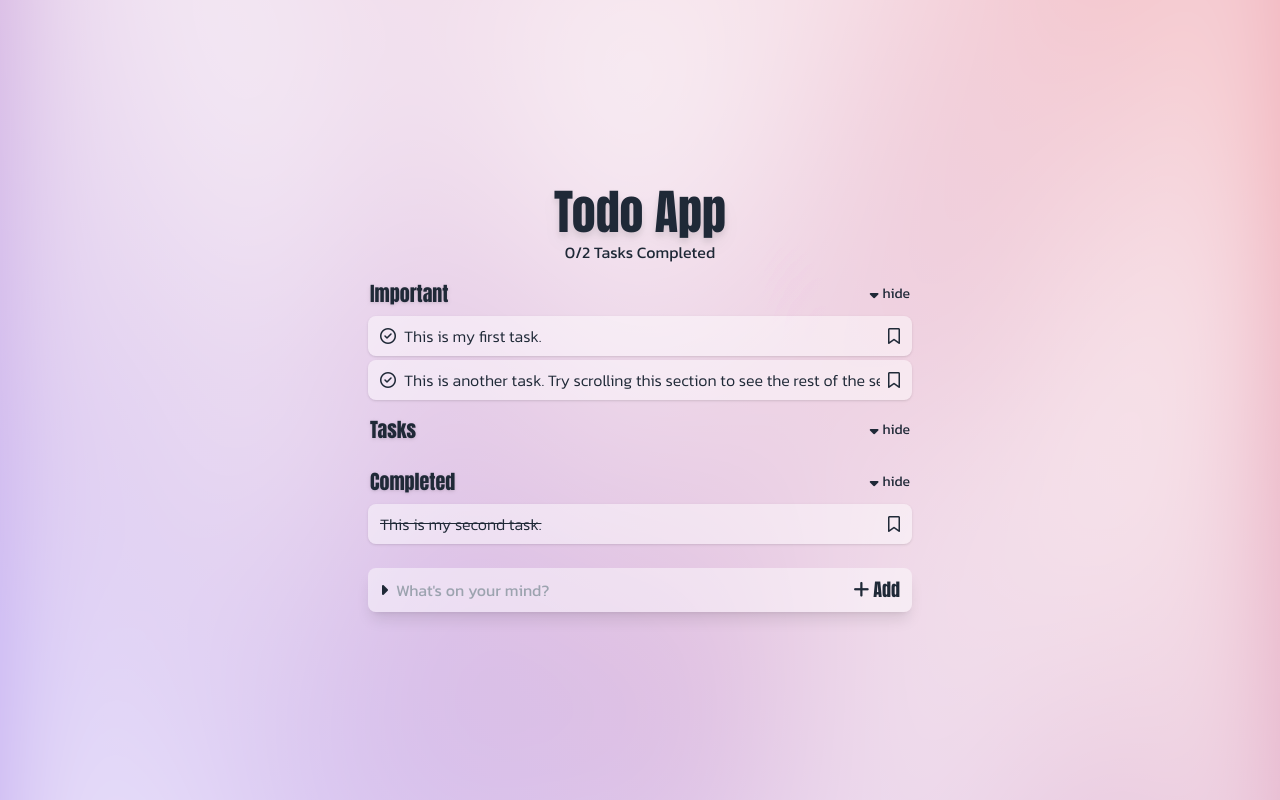
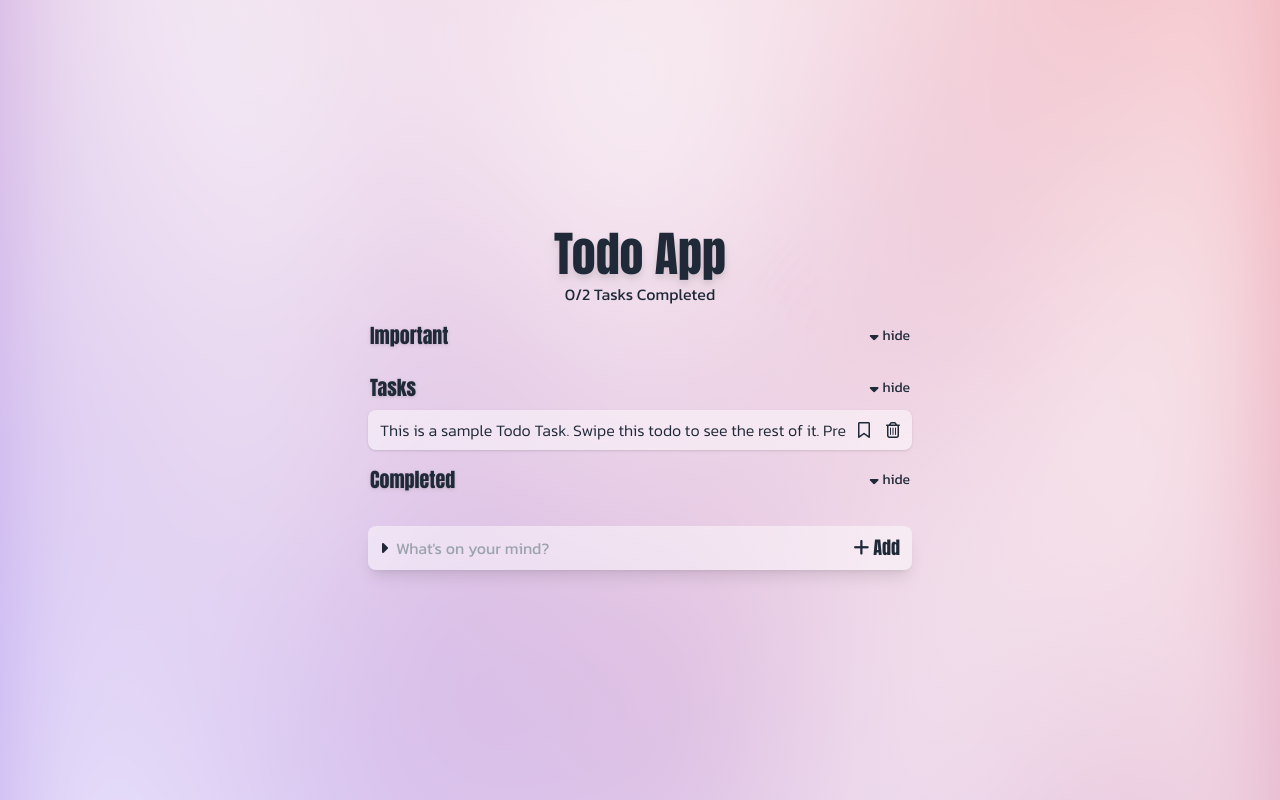
Before and after one commit to umarfarooq6519/TodoApp, a React (Vite) app: page / in a window 1280 px wide. Built offline with nearby package versions, Linux system fonts and the light colour scheme.

Commit message:
add delete, complete and bookmark functionality

```diff
--- a/src/App.tsx
+++ b/src/App.tsx
@@ -9,6 +9,7 @@ export interface Todo {
   id: number;
   text: string;
   completed: boolean;
+  important: boolean;
 }
 
 export default function App(): JSX.Element {
@@ -22,14 +23,21 @@ export default function App(): JSX.Element {
   const task_styling = "overflow-x-auto no-scrollbar w-full";
 
   // Managing Todos
-  const [todos, setTodos] = useState<Todo[]>([]); //state for storing todo list
-  const [text, setText] = useState<string>(""); //state for storing text
+  const [todos, setTodos] = useState<Todo[]>([
+    {
+      id: Date.now(),
+      text: "This is a sample Todo Task. Swipe this todo to see the rest of it. Pretty Cool Right?",
+      completed: false,
+      important: false,
+    },
+  ]); //state for storing todo list
 
   const handleSubmit = (text: string): void => {
     const newTodo: Todo = {
       id: Date.now(),
       text: text,
       completed: false,
+      important: false,
     };
 
     setTodos((prevTodos) => [...prevTodos, newTodo]);
@@ -42,6 +50,19 @@ export default function App(): JSX.Element {
           ? {
               ...todo,
               completed: !todo.completed,
+            }
+          : todo
+      )
+    );
+  };
+
+  const ToggleImportant = (id: number): void => {
+    setTodos((prevTodos) =>
+      prevTodos.map((todo) =>
+        todo.id === id
+          ? {
+              ...todo,
+              important: !todo.important,
             }
           : todo
       )
@@ -67,6 +88,12 @@ export default function App(): JSX.Element {
           ul_styling={ul_styling}
           li_styling={li_styling}
           task_styling={task_styling}
+          todos={todos} // Pass down todos state
+          handleSubmit={handleSubmit} // Pass down handleSubmit function
+          ToggleCompleted={ToggleCompleted} // Pass down ToggleCompleted function
+          deleteTodo={deleteTodo} // Pass down deleteTodo function
+          ToggleImportant={ToggleImportant}
+
         />
 
         <TasksSection
@@ -79,6 +106,7 @@ export default function App(): JSX.Element {
           handleSubmit={handleSubmit} // Pass down handleSubmit function
           ToggleCompleted={ToggleCompleted} // Pass down ToggleCompleted function
           deleteTodo={deleteTodo} // Pass down deleteTodo function
+          ToggleImportant={ToggleImportant}
         />
 
         <CompletedSection
@@ -87,6 +115,10 @@ export default function App(): JSX.Element {
           ul_styling={ul_styling}
           li_styling={li_styling}
           task_styling={task_styling}
+          todos={todos} // Pass down todos state
+          handleSubmit={handleSubmit} // Pass down handleSubmit function
+          ToggleCompleted={ToggleCompleted} // Pass down ToggleCompleted function
+          deleteTodo={deleteTodo} // Pass down deleteTodo function
         />
 
         <NewTaskSection
--- a/src/Components/CompletedSection.tsx
+++ b/src/Components/CompletedSection.tsx
@@ -1,4 +1,5 @@
 import { useState } from "react";
+import { Todo } from "../App";
 
 interface Props {
   tasks_div: string;
@@ -6,39 +7,53 @@ interface Props {
   ul_styling: string;
   li_styling: string;
   task_styling: string;
+  todos: Todo[]; // Pass down todos state
+  handleSubmit: (text: string) => void; // Pass down handleSubmit function
+  ToggleCompleted: (id: number) => void; // Pass down ToggleCompleted function
+  deleteTodo: (id: number) => void; // Pass down deleteTodo function
 }
 
-export default function CompletedSection(props: Props) {
-  const [showCompleted, setCompleted] = useState(true);
-  const caretIcon = showCompleted ? (
+export default function TasksSection(props: Props) {
+  const [showTasks, setTasks] = useState(true);
+  const caretIcon = showTasks ? (
     <i className="fa-solid fa-caret-down fa-sm"></i>
   ) : (
     <i className="fa-solid fa-caret-right fa-sm"></i>
   );
 
+  const completedTodos = props.todos.filter((todo) => todo.completed);
+
   return (
-    <div className={`${props.tasks_div}`}>
+    <div className={props.tasks_div}>
       <span className="flex items-center justify-between px-0.5">
         <h2 className={props.subheading}>Completed</h2>
         <button
           type="button"
           className={`flex items-center gap-1`}
-          onClick={() => setCompleted(!showCompleted)}
+          onClick={() => setTasks(!showTasks)}
         >
           {caretIcon}
-          <p className="text-sm">{showCompleted ? `hide` : `show`}</p>
+          <p className="text-sm">{showTasks ? `hide` : `show`}</p>
         </button>
       </span>
 
-      <ul
-        className={`${props.ul_styling}  ${showCompleted ? `block` : `hidden`}`}
-      >
-        <li className={`${props.li_styling}`}>
-          <span className={`${props.task_styling} line-through`}>
-            This is my second task.
-          </span>
-          <i className="fa-regular fa-bookmark"></i>
-        </li>
+      <ul className={`${props.ul_styling} ${showTasks ? `block` : `hidden`}`}>
+        {completedTodos.map((todo) => (
+          <li key={todo.id} className={`${props.li_styling}`}>
+            <span
+              onClick={() => props.ToggleCompleted(todo.id)}
+              className={`${props.task_styling} line-through`}
+            >
+              {todo.text}
+            </span>
+            <span className="flex items-center gap-4">
+              <i
+                className="fa-regular fa-trash-alt"
+                onClick={() => props.deleteTodo(todo.id)}
+              ></i>
+            </span>
+          </li>
+        ))}
       </ul>
     </div>
   );
--- a/src/Components/ImportantSection.tsx
+++ b/src/Components/ImportantSection.tsx
@@ -1,18 +1,29 @@
 import { useState } from "react";
+import { Todo } from "../App";
+
 interface Props {
   tasks_div: string;
   subheading: string;
   ul_styling: string;
   li_styling: string;
   task_styling: string;
+  todos: Todo[]; // Pass down todos state
+  handleSubmit: (text: string) => void; // Pass down handleSubmit function
+  ToggleCompleted: (id: number) => void; // Pass down ToggleCompleted function
+  deleteTodo: (id: number) => void; // Pass down deleteTodo function
+  ToggleImportant: (id: number) => void; // Pass down deleteTodo function
 }
 
-export default function ImportantSection(props: Props) {
-  const [showImportant, setImportant] = useState(true);
-  const caretIcon = showImportant ? (
+export default function TasksSection(props: Props) {
+  const [showTasks, setTasks] = useState(true);
+  const caretIcon = showTasks ? (
     <i className="fa-solid fa-caret-down fa-sm"></i>
   ) : (
     <i className="fa-solid fa-caret-right fa-sm"></i>
+  );
+
+  const importantTodos = props.todos.filter(
+    (todo) => todo.important && !todo.completed
   );
 
   return (
@@ -22,30 +33,34 @@ export default function ImportantSection(props: Props) {
         <button
           type="button"
           className={`flex items-center gap-1`}
-          onClick={() => setImportant(!showImportant)}
+          onClick={() => setTasks(!showTasks)}
         >
           {caretIcon}
-          <p className="text-sm">{showImportant ? `hide` : `show`}</p>
+          <p className="text-sm">{showTasks ? `hide` : `show`}</p>
         </button>
       </span>
 
-      <ul
-        className={`${props.ul_styling} ${showImportant ? `block` : `hidden`}`}
-      >
-        <li className={props.li_styling}>
-          <i className="fa-regular fa-circle-check"></i>
-          <span className={props.task_styling}>This is my first task.</span>
-          <i className="fa-regular fa-bookmark"></i>
-        </li>
-
-        <li className={props.li_styling}>
-          <i className="fa-regular fa-circle-check"></i>
-          <span className={props.task_styling}>
-            This is another task. Try scrolling this section to see the rest of
-            the sentence.
-          </span>
-          <i className="fa-regular fa-bookmark"></i>
-        </li>
+      <ul className={`${props.ul_styling} ${showTasks ? `block` : `hidden`}`}>
+        {importantTodos.map((todo) => (
+          <li key={todo.id} className={`${props.li_styling}`}>
+            <span
+              onClick={() => props.ToggleCompleted(todo.id)}
+              className={`${props.task_styling}`}
+            >
+              {todo.text}
+            </span>
+            <span className="flex items-center gap-4 pl-1">
+              <i
+                className="fa-solid fa-bookmark"
+                onClick={() => props.ToggleImportant(todo.id)}
+              ></i>
+              <i
+                className="fa-regular fa-trash-alt"
+                onClick={() => props.deleteTodo(todo.id)}
+              ></i>
+            </span>
+          </li>
+        ))}
       </ul>
     </div>
   );
--- a/src/Components/TasksSection.tsx
+++ b/src/Components/TasksSection.tsx
@@ -1,5 +1,5 @@
 import { useState } from "react";
-import {Todo} from "../App";
+import { Todo } from "../App";
 
 interface Props {
   tasks_div: string;
@@ -11,6 +11,7 @@ interface Props {
   handleSubmit: (text: string) => void; // Pass down handleSubmit function
   ToggleCompleted: (id: number) => void; // Pass down ToggleCompleted function
   deleteTodo: (id: number) => void; // Pass down deleteTodo function
+  ToggleImportant: (id: number) => void; // Pass down deleteTodo function
 }
 
 export default function TasksSection(props: Props) {
@@ -19,6 +20,10 @@ export default function TasksSection(props: Props) {
     <i className="fa-solid fa-caret-down fa-sm"></i>
   ) : (
     <i className="fa-solid fa-caret-right fa-sm"></i>
+  );
+
+  const TodosList = props.todos.filter(
+    (todo) => !todo.completed && !todo.important
   );
 
   return (
@@ -36,19 +41,24 @@ export default function TasksSection(props: Props) {
       </span>
 
       <ul className={`${props.ul_styling} ${showTasks ? `block` : `hidden`}`}>
-        {props.todos.map((todo) => (
+        {TodosList.map((todo) => (
           <li key={todo.id} className={`${props.li_styling}`}>
-            <i
-              className={`fa-regular ${
-                todo.completed ? "fa-check-circle" : "fa-circle"
-              }`}
+            <span
               onClick={() => props.ToggleCompleted(todo.id)}
-            ></i>
-            <span className={props.task_styling}>{todo.text}</span>
-            <i
-              className="fa-regular fa-trash-alt"
-              onClick={() => props.deleteTodo(todo.id)}
-            ></i>
+              className={props.task_styling}
+            >
+              {todo.text}
+            </span>
+            <span className="flex items-center gap-4 pl-1">
+              <i
+                className="fa-regular fa-bookmark"
+                onClick={() => props.ToggleImportant(todo.id)}
+              ></i>
+              <i
+                className="fa-regular fa-trash-alt"
+                onClick={() => props.deleteTodo(todo.id)}
+              ></i>
+            </span>
           </li>
         ))}
       </ul>
```
